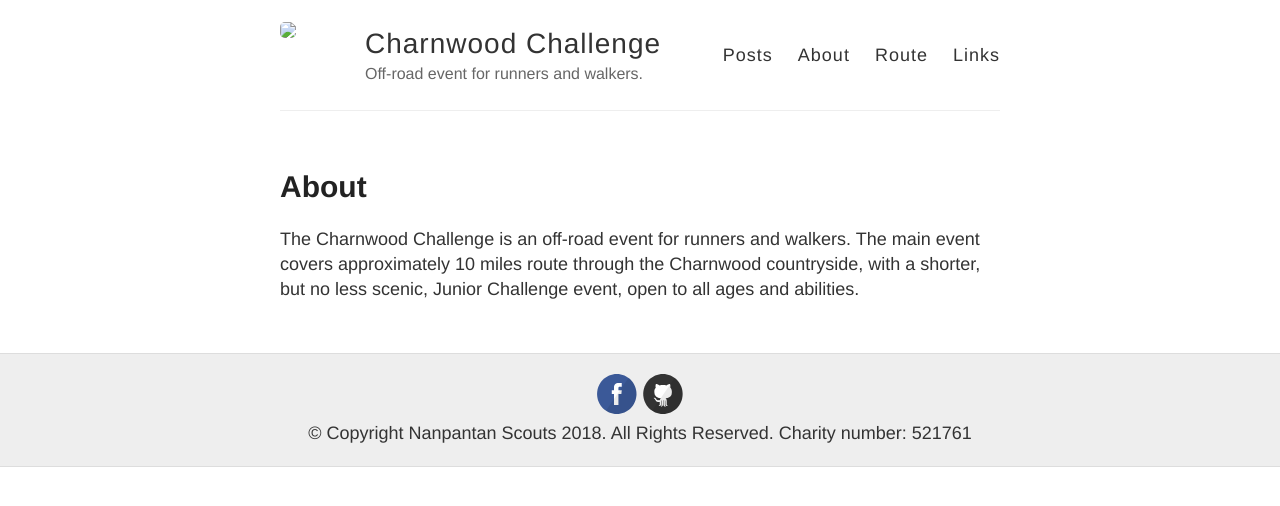
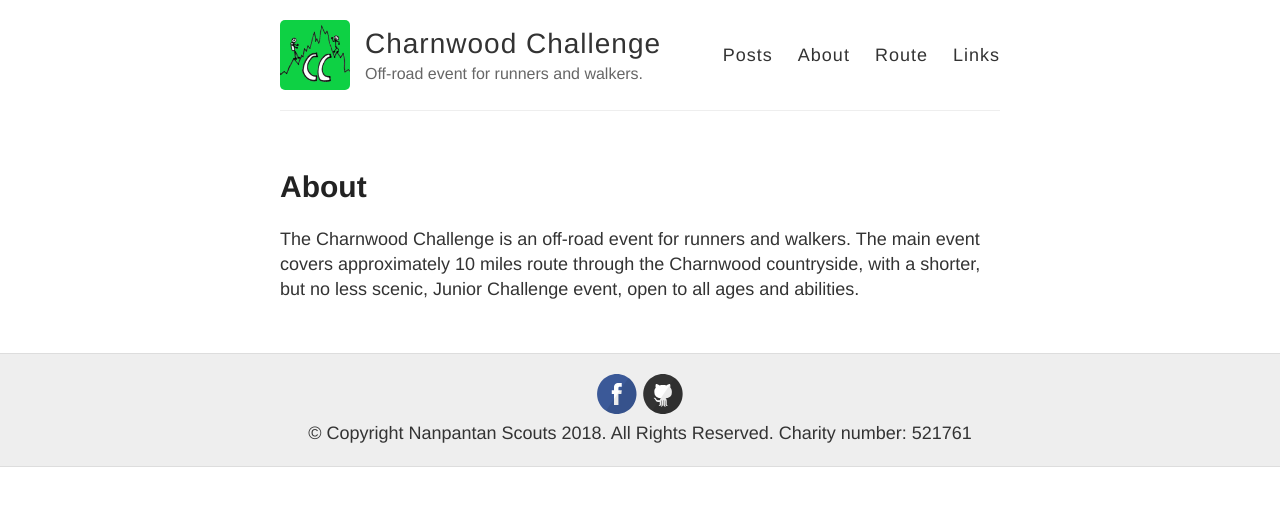
Before and after one commit to Charnwood-Challenge/Charnwood-Challenge.github.io, a Jekyll site: the page built from about.md, in a window 1280 px wide. Shown: the top 506 px of the page. Built offline with Jekyll 4.4.1, drawn with Linux system fonts in a browser that asks for light colours.

Commit message:
Update _config.yml

```diff
--- a/_config.yml
+++ b/_config.yml
@@ -9,7 +9,7 @@ name: Charnwood Challenge
 description: Off-road event for runners and walkers.
 
 # URL of your avatar or profile pic (you could use your GitHub profile pic)
-avatar: /Charnwood-Challenge/images/logo.jpg
+avatar: /images/logo.jpg
 
 #
 # Flags below are optional
```
